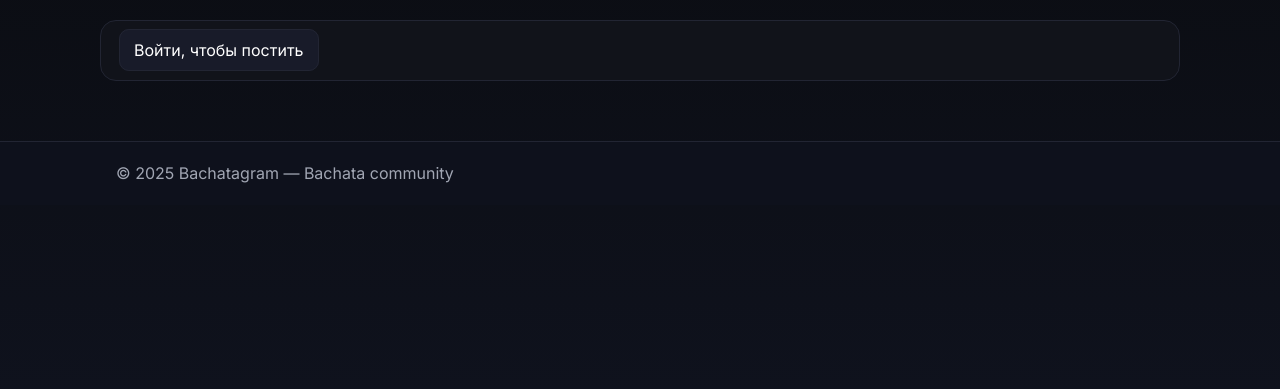
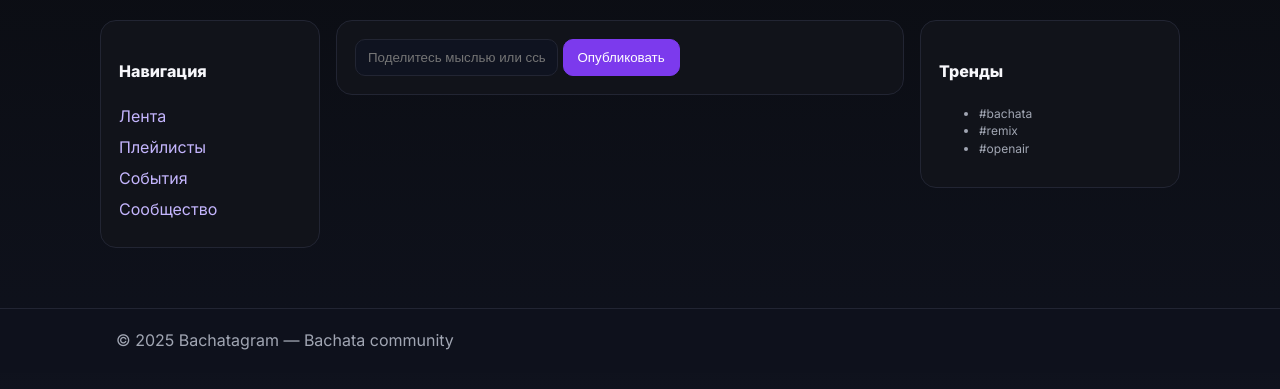
Before and after one commit to djdoodlez-gif/Bachata-music, a Flask app: template templates/feed.htm in a window 1280 px wide. Shown: the part 54-443 px from the top of the page. Run offline with Flask 3, Linux system fonts and the light colour scheme; the template is opened without the code that fills it, so the values that code supplies are empty.

Commit message:
Update feed.htm

```diff
--- a/templates/feed.htm
+++ b/templates/feed.htm
@@ -1,32 +1,49 @@
 {% extends "base.html" %}
-{% block title %}Лента — Bachata Music{% endblock %}
 {% block content %}
+<div class="layout">
+  <aside class="aside card hide-sm">
+    <h4>Навигация</h4>
+    <ul class="menu">
+      <li><a href="{{ url_for('feed') }}">Лента</a></li>
+      <li><a href="#">Плейлисты</a></li>
+      <li><a href="#">События</a></li>
+      <li><a href="#">Сообщество</a></li>
+    </ul>
+  </aside>
+
+  <section class="center">
     <div class="composer card">
-    {% if current_user.is_authenticated %}
-      <div class="row center-v">
-        <div class="avatar">{{ current_user.username[:1]|upper }}</div>
-        <input class="input" placeholder="Поделитесь любимым треком… (демо)" />
-        <button class="btn">Опубликовать</button>
-      </div>
-    {% else %}
-      <a class="btn" href="{{ url_for('auth') }}">Войти, чтобы постить</a>
-    {% endif %}
+      <input class="input" placeholder="Поделитесь мыслью или ссылкой на трек…">
+      <button class="btn primary">Опубликовать</button>
     </div>
 
-  {% for t in tracks %}
+    {% for p in posts %}
     <article class="post card">
       <div class="row between center-v">
         <div class="row center-v">
-        <div class="avatar">B</div>
-        <div>
-          <div class="author">Bachata Music</div>
-          <div class="muted small">новый трек</div>
-        </div>
+          <div class="avatar">{{ p.user[:1]|upper }}</div>
+          <div class="muted small">@{{ p.user }}</div>
         </div>
         <button class="icon">⋯</button>
       </div>
-    <h3 class="mt">{{ t.title }}</h3>
-    <a class="btn primary" target="_blank" rel="noopener" href="{{ t.url }}">Слушать</a>
+      <p class="mt">{{ p.text }}</p>
+      {% if p.img %}<img class="post-img" src="{{ p.img }}" alt="post">{% endif %}
+      <div class="row gap mt">
+        <button class="btn">❤️ 24</button>
+        <button class="btn">💬 3</button>
+        <button class="btn">↗️ Поделиться</button>
+      </div>
     </article>
     {% endfor %}
+  </section>
+
+  <aside class="aside card hide-sm">
+    <h4>Тренды</h4>
+    <ul class="muted small">
+      <li>#bachata</li>
+      <li>#remix</li>
+      <li>#openair</li>
+    </ul>
+  </aside>
+</div>
 {% endblock %}
```
Lines whose indentation alone changed are shown as unchanged.
